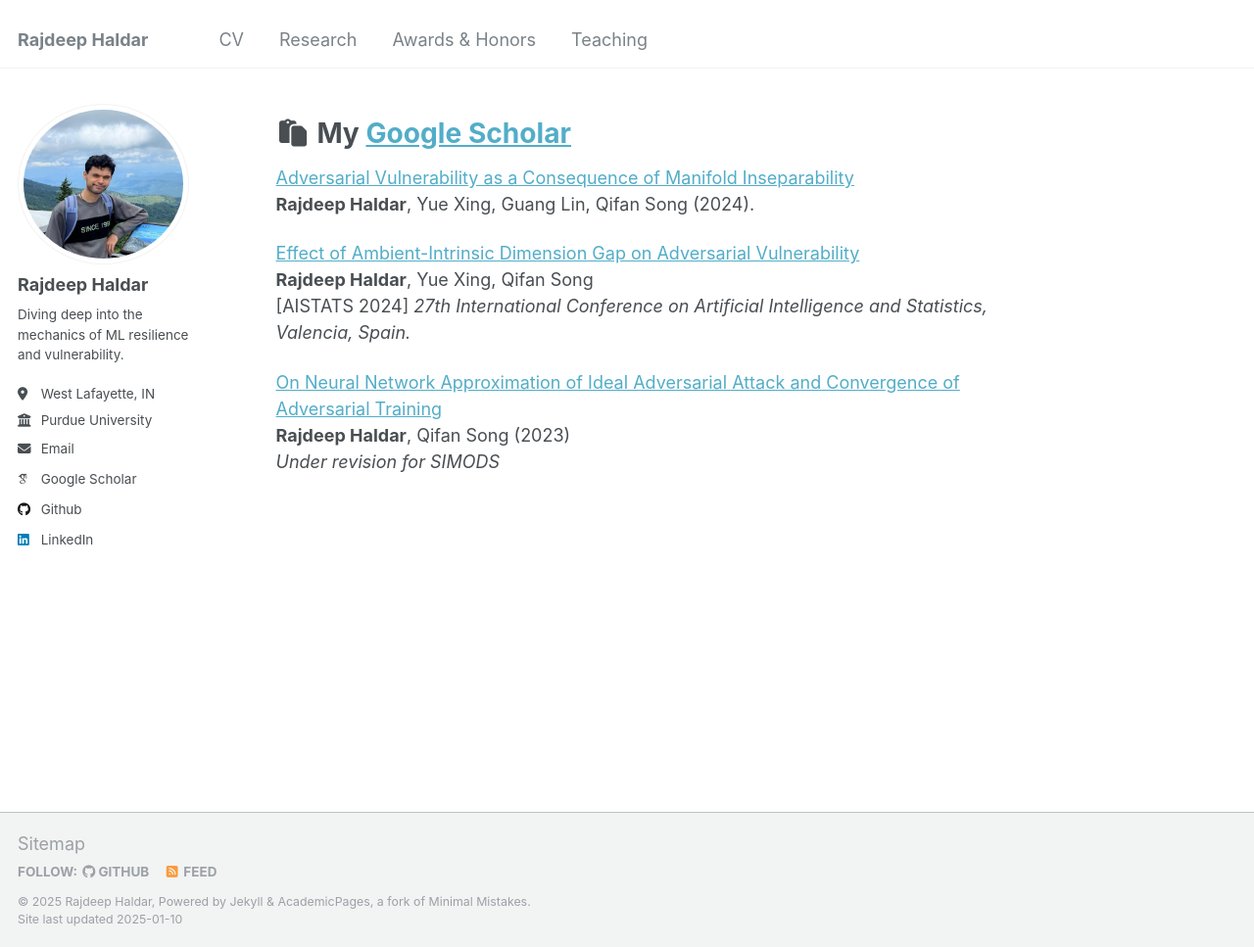
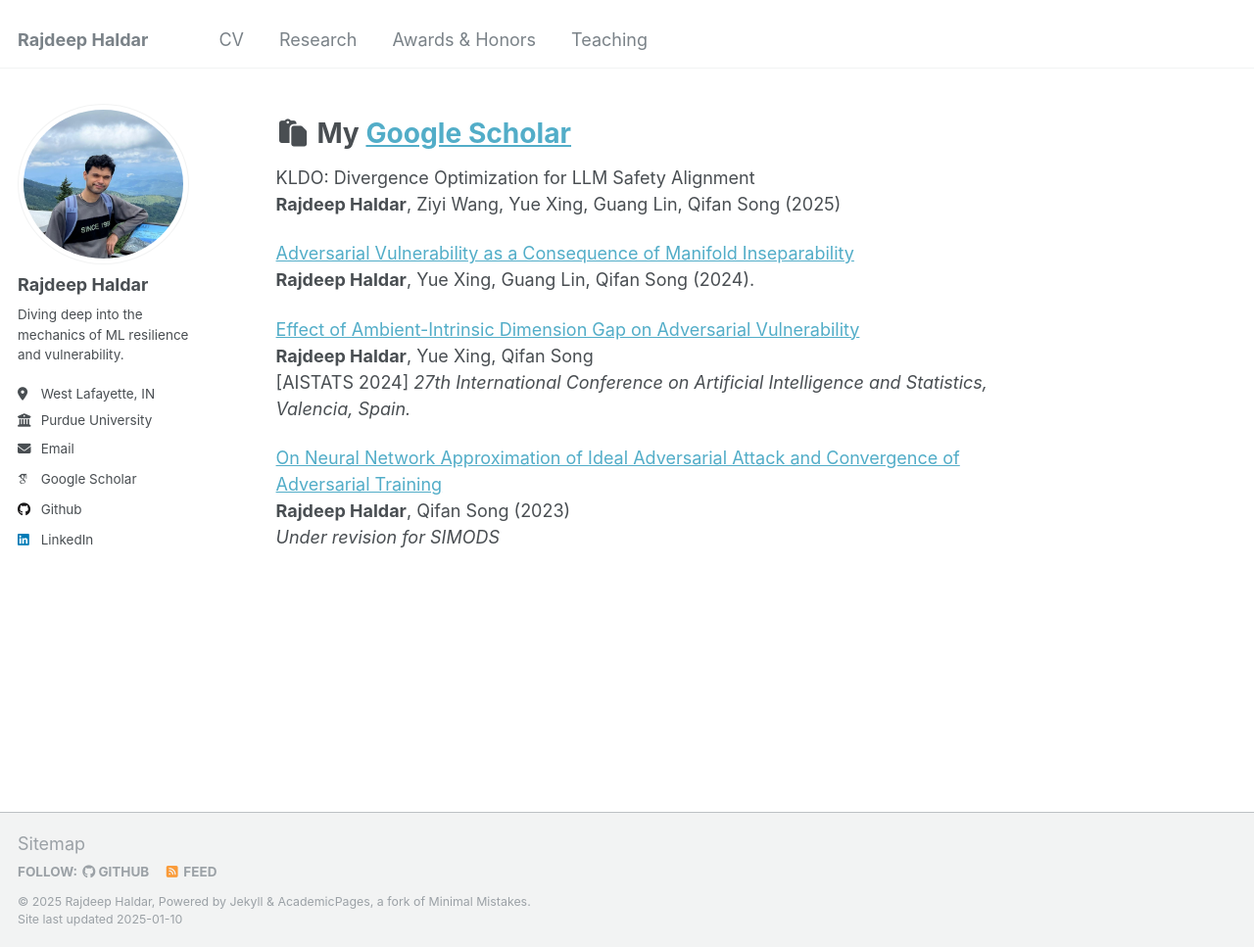
Before and after one commit to rhaldarpurdue/rhaldarpurdue.github.io, a Jekyll site: the page built from _pages/publications.md, in a window 1280 px wide and 967 px high. Shown: the whole window at 98% size. Built offline with Jekyll 4.4.1, drawn with Linux system fonts in a browser that asks for light colours; some web fonts are replaced.

Commit message:
Update publications.md
added kldo publication

```diff
--- a/_pages/publications.md
+++ b/_pages/publications.md
@@ -5,6 +5,9 @@ permalink: /publications/
 author_profile: true
 ---
 # <i class="fa fa-fw fa-paste"></i> My [Google Scholar](https://scholar.google.com/citations?user=6TXLCaYAAAAJ&hl=en) #
+
+KLDO: Divergence Optimization for LLM Safety Alignment\
+**Rajdeep Haldar**, Ziyi Wang, Yue Xing, Guang Lin, Qifan Song (2025)
 
 [Adversarial Vulnerability as a Consequence of Manifold Inseparability](https://arxiv.org/pdf/2410.06921)\
 **Rajdeep Haldar**, Yue Xing, Guang Lin, Qifan Song (2024).
```
